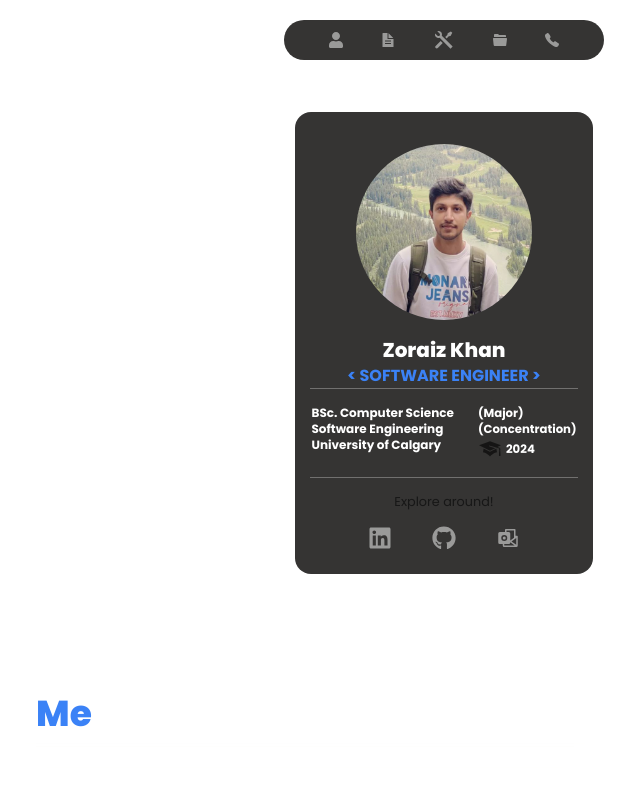
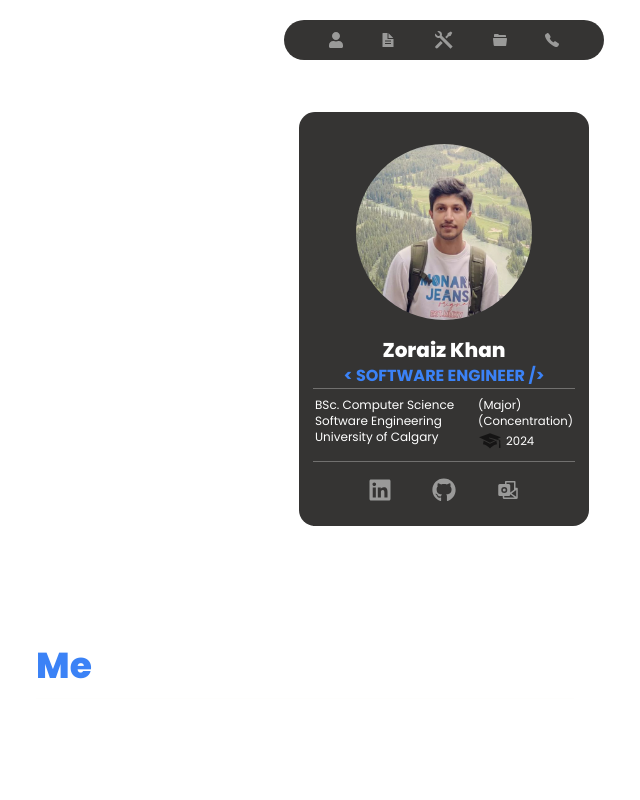
Before and after one commit to zoraiz2000/website, a Next.js app: page / in a window 1280 px wide. Shown: the top 800 px of the page, without its empty margins (196-836 px from the left). Built offline with nearby package versions, Linux system fonts and the light colour scheme; what tailwindcss-animated would draw is missing.

Commit message:
removed greeting

```diff
--- a/src/components/Intro.js
+++ b/src/components/Intro.js
@@ -22,17 +22,17 @@ const Intro = ({className}) => {
 
         {/* Occupation */}
         <div className ="font-bold font-poppins text-blue-500 text-md md2:text-lg">
-        &lt; SOFTWARE ENGINEER &gt;
+        &lt; SOFTWARE ENGINEER /&gt;
         </div>
 
         <hr className='border-stone-50/30 w-[90%]'></hr>
 
         {/* Education */}
-        <div className="flex flex-col p-4 gap-2 items-center text-white font-poppins">
+        <div className="flex flex-col px-4 py-2 gap-2 items-center text-white font-poppins">
             <div className="flex flex-col text-xs gap-1">
 
                 <div className="flex flex-row text-md md2:text-[.9rem] md2:leading-[1.3rem] justify-between gap-6">
-                    <div className="flex flex-col font-bold">
+                    <div className="flex flex-col">
                         <div>
                             BSc. Computer Science
                         </div>
@@ -43,7 +43,7 @@ const Intro = ({className}) => {
                             University of Calgary
                         </div>
                     </div>
-                    <div className="flex flex-col font-bold text-[.73rem]">
+                    <div className="flex flex-col text-[.73rem]">
                         <div>
                             (Major)
                         </div>
@@ -62,12 +62,12 @@ const Intro = ({className}) => {
         <hr className='border-stone-50/30 w-[90%]'></hr>
 
         {/* Greetings */}
-        <div className="my-4 font-poppins text-center text-white-500 text-xs sm:text-xs md:text-md xl:text-[0.8rem]">
+        {/* <div className="my-4 font-poppins text-center text-white-500 text-xs sm:text-xs md:text-md xl:text-[0.8rem]">
         Explore around!
-        </div>
+        </div> */}
 
         {/* Socials */}
-        <div className="flex flex-row mx-auto mb-2 gap-10">
+        <div className="flex flex-row mx-auto mb-2 mt-4 gap-10">
         <a
             href="https://www.linkedin.com/in/zoraizkhan2000/"
             target="_blank"
```
